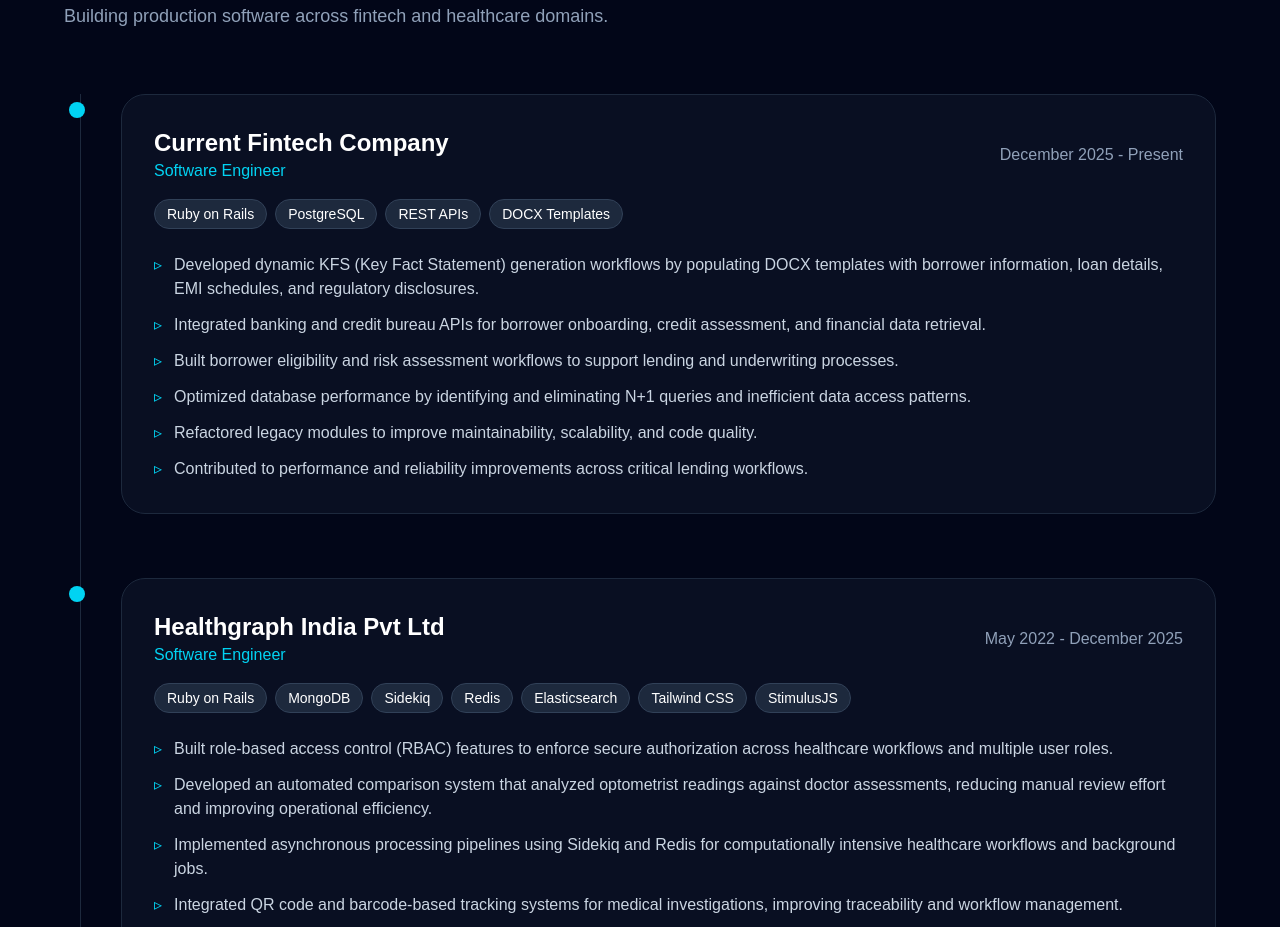
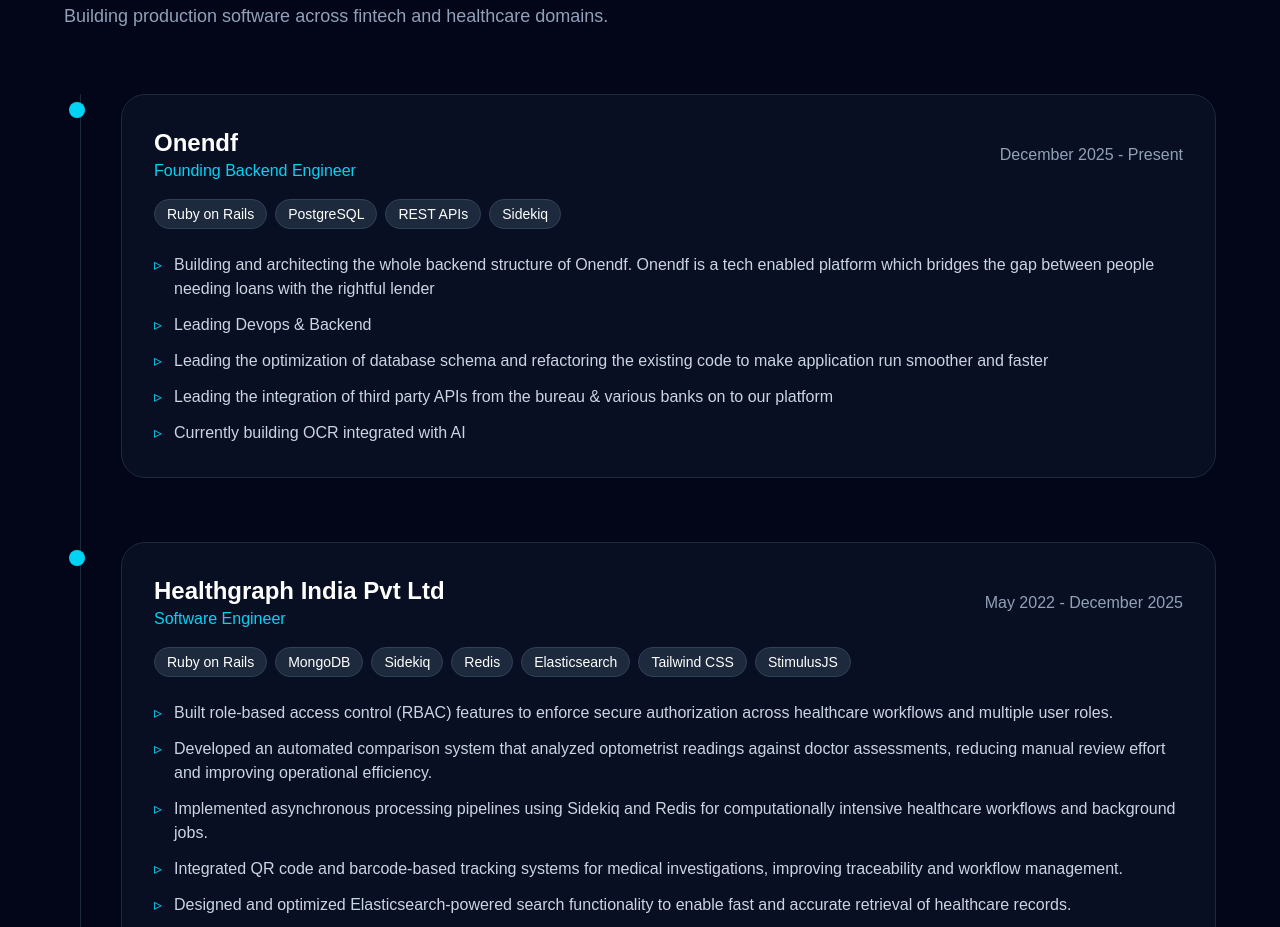
Before and after one commit to tomakazu/rishabh_malhotra_techie, a Next.js app: page / in a window 1280 px wide. Shown: the part 2280-3207 px from the top of the page. Built offline with nearby package versions, Linux system fonts and the light colour scheme.

Commit message:
Fixing Experience page

```diff
--- a/components/Experience.tsx
+++ b/components/Experience.tsx
@@ -1,26 +1,20 @@
 const experiences = [
     {
-        company: "Current Fintech Company",
+        company: "Onendf",
         duration: "December 2025 - Present",
-        role: "Software Engineer",
+        role: "Founding Backend Engineer",
         tech: [
         "Ruby on Rails",
         "PostgreSQL",
         "REST APIs",
-        "DOCX Templates",
+        "Sidekiq",
         ],
         achievements: [
-        "Developed dynamic KFS (Key Fact Statement) generation workflows by populating DOCX templates with borrower information, loan details, EMI schedules, and regulatory disclosures.",
-
-        "Integrated banking and credit bureau APIs for borrower onboarding, credit assessment, and financial data retrieval.",
-
-        "Built borrower eligibility and risk assessment workflows to support lending and underwriting processes.",
-
-        "Optimized database performance by identifying and eliminating N+1 queries and inefficient data access patterns.",
-
-        "Refactored legacy modules to improve maintainability, scalability, and code quality.",
-
-        "Contributed to performance and reliability improvements across critical lending workflows.",
+            "Building and architecting the whole backend structure of Onendf. Onendf is a tech enabled platform which bridges the gap between people needing loans with the rightful lender",
+            "Leading Devops & Backend",
+            "Leading the optimization of database schema and refactoring the existing code to make application run smoother and faster",
+            "Leading the integration of third party APIs from the bureau & various banks on to our platform",
+            "Currently building OCR integrated with AI"
         ],
     },
 
@@ -39,21 +33,13 @@
         ],
         achievements: [
             "Built role-based access control (RBAC) features to enforce secure authorization across healthcare workflows and multiple user roles.",
-
             "Developed an automated comparison system that analyzed optometrist readings against doctor assessments, reducing manual review effort and improving operational efficiency.",
-
             "Implemented asynchronous processing pipelines using Sidekiq and Redis for computationally intensive healthcare workflows and background jobs.",
-
             "Integrated QR code and barcode-based tracking systems for medical investigations, improving traceability and workflow management.",
-
             "Designed and optimized Elasticsearch-powered search functionality to enable fast and accurate retrieval of healthcare records.",
-
             "Contributed to multi-tenant healthcare platform features, ensuring secure data isolation and tenant-specific workflows.",
-
             "Played a significant role in migrating the frontend from Bootstrap to Tailwind CSS, improving maintainability and UI consistency.",
-
             "Contributed to modernization efforts by migrating legacy jQuery-based functionality to StimulusJS.",
-
             "Worked extensively with MongoDB data modeling, query optimization, and production-scale healthcare applications.",
         ],
     },
```
Lines whose indentation alone changed are shown as unchanged.
